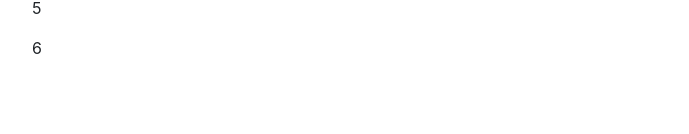
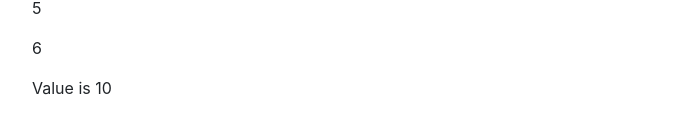
Before and after one commit to waseemkhan218/AP-001-ANGULAR, an Angular app: page / in a window 1280 px wide. Shown: the part 526-660 px from the top of the page, without its empty margins (38-727 px from the left). Built offline with nearby package versions, Linux system fonts and the light colour scheme.

Commit message:
Structural directive: ngSwitch

```diff
--- a/src/app/app.component.html
+++ b/src/app/app.component.html
@@ -54,6 +54,14 @@
                     {{item}}
                 </p>
             </div>
+            <!-- WORK: Structural directive: ngSwitch: -->
+            <div [ngSwitch]="value">
+                <p *ngSwitchCase="5">Value is 5</p>
+                <p *ngSwitchCase="10">Value is 10</p>
+                <p *ngSwitchCase="50">Value is 50</p>
+                <p *ngSwitchCase="100">Value is 100</p>
+                <p *ngSwitchDefault>value is default</p>
+            </div>
         </div>
     </div>
 </div>
--- a/src/app/app.component.ts
+++ b/src/app/app.component.ts
@@ -7,6 +7,8 @@
 })
 export class AppComponent {
   title = 'my-first-app';
+  // WORK: Structural directive: ngSwitch.
+  value = 10;
 
   // numbers = [1, 2, 3, 4, 5];
   oddNumbers = [1, 3, 5];
```
